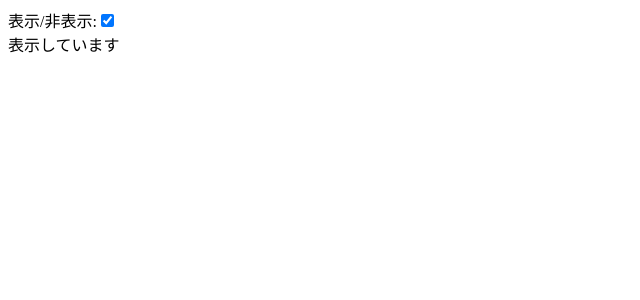
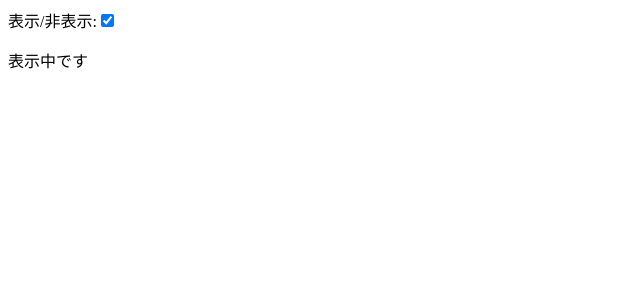
Before and after one commit to takapi327/learners-dictionary, an Angular app in the folder angular/develop/angular-try-app/: page / in a window 1280 px wide. Both pictures are taken after a click on the checkbox "表示/非表示:". Shown: the top 300 px of the page, without its empty margins (0-640 px from the left). Built offline with nearby package versions, Linux system fonts and the light colour scheme.

Commit message:
Add ngIf Summary then~as

```diff
--- a/angular/develop/angular-try-app/src/app/try-angular/try-angular.component.html
+++ b/angular/develop/angular-try-app/src/app/try-angular/try-angular.component.html
@@ -2,9 +2,12 @@
   <label for="show">表示/非表示:</label>
   <input id="show" name="show" type="checkbox" [(ngModel)]="show" />
 </form>
-<div *ngIf="show; else elseContent">
-  表示しています
-</div>
+<div *ngIf="show; then trueContent; else elseContent"></div>
+
+<ng-template #trueContent>
+  <p>表示中です</p>
+</ng-template>
+
 <ng-template #elseContent>
   <p>非表示中です</p>
 </ng-template>
```
Also changed, not shown: 1 other file (tests, documents, lock files or other folders).
